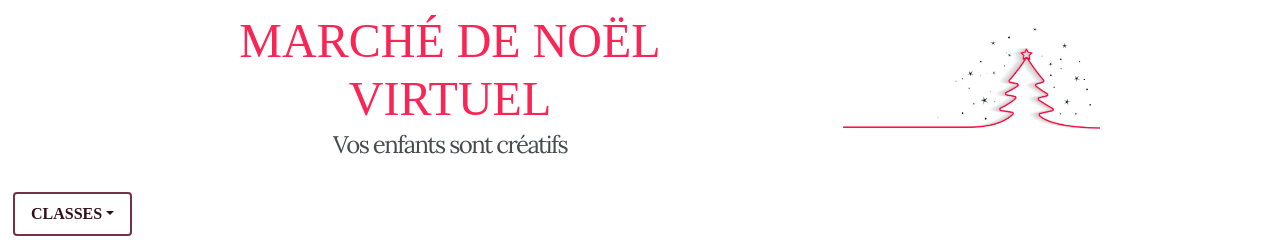
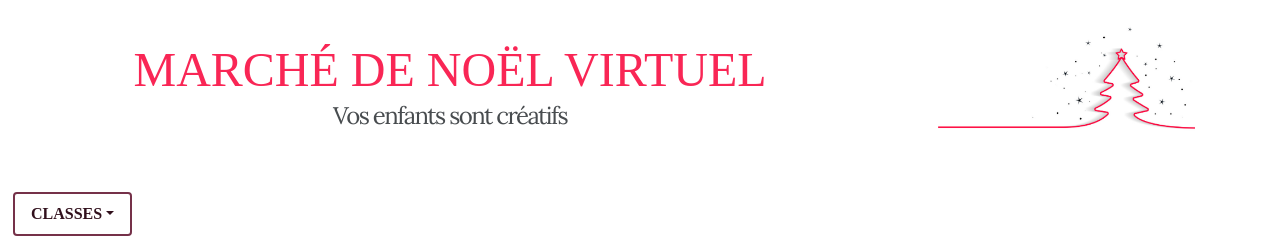
Before and after one commit to vcoquinot/annie, a plain HTML site: page index.html in a window 1280 px wide. Shown: the top 240 px of the page. Drawn offline with nearby package versions, Linux system fonts and the light colour scheme; a web font is replaced by a local one.

Commit message:
title layout

```diff
--- a/index.html
+++ b/index.html
@@ -23,7 +23,7 @@
     <header class="masthead text-center">
         <div class="container">
           <div class="row justify-content-center align-items-center">
-            <div class="col-lg-6 col-md-6 col-sm-6 col-xs-6">
+            <div class="col-lg-8 col-md-8 col-sm-8 col-xs-8">
                 <h1 class="masthead-heading text-uppercase mb-0 align-middle">MARCHÉ DE NOËL virtuel</h1>
                  <p class=" masthead-subheading font-weight-light mb-0">Vos enfants sont créatifs</p>
             </div>
```
